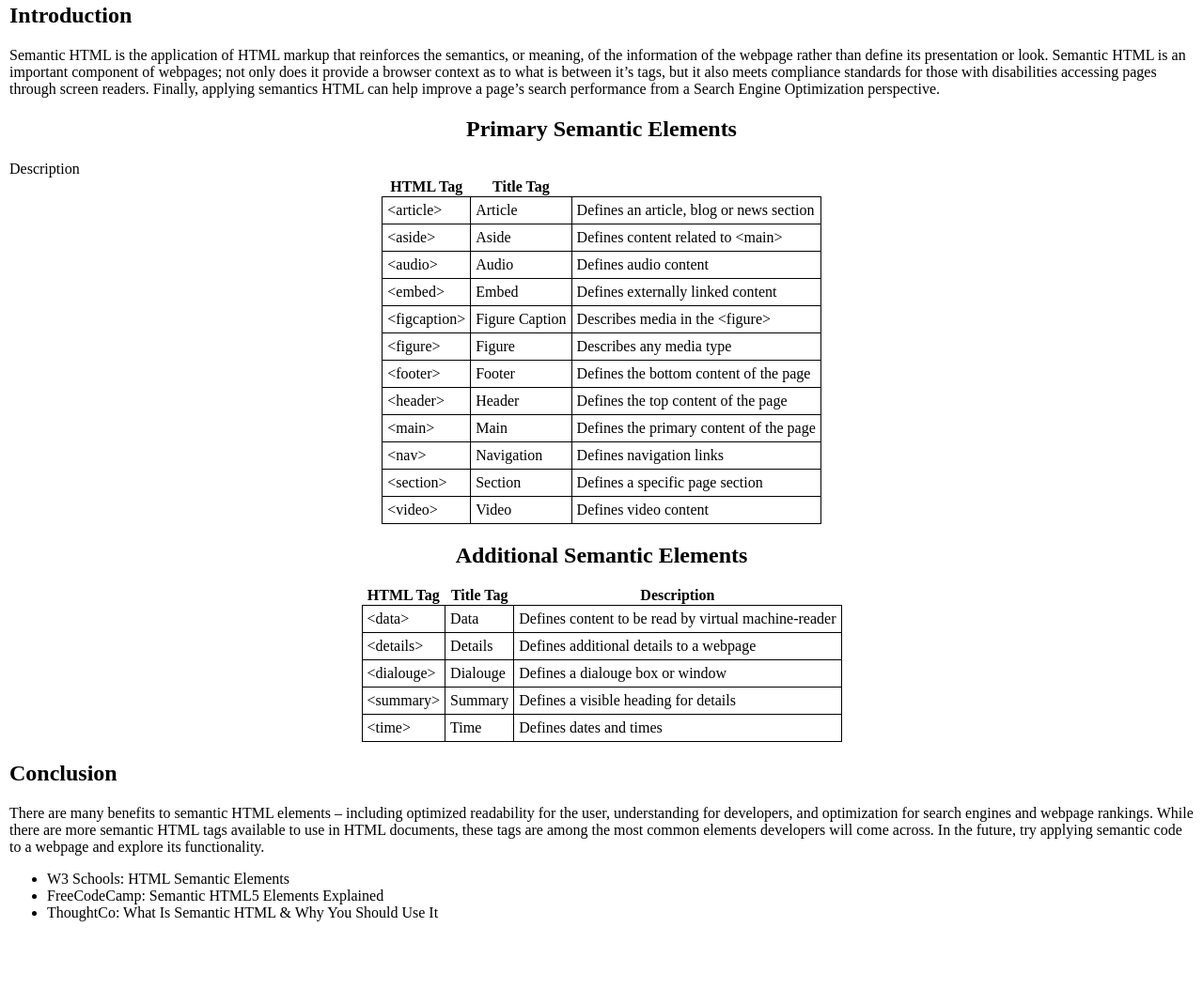
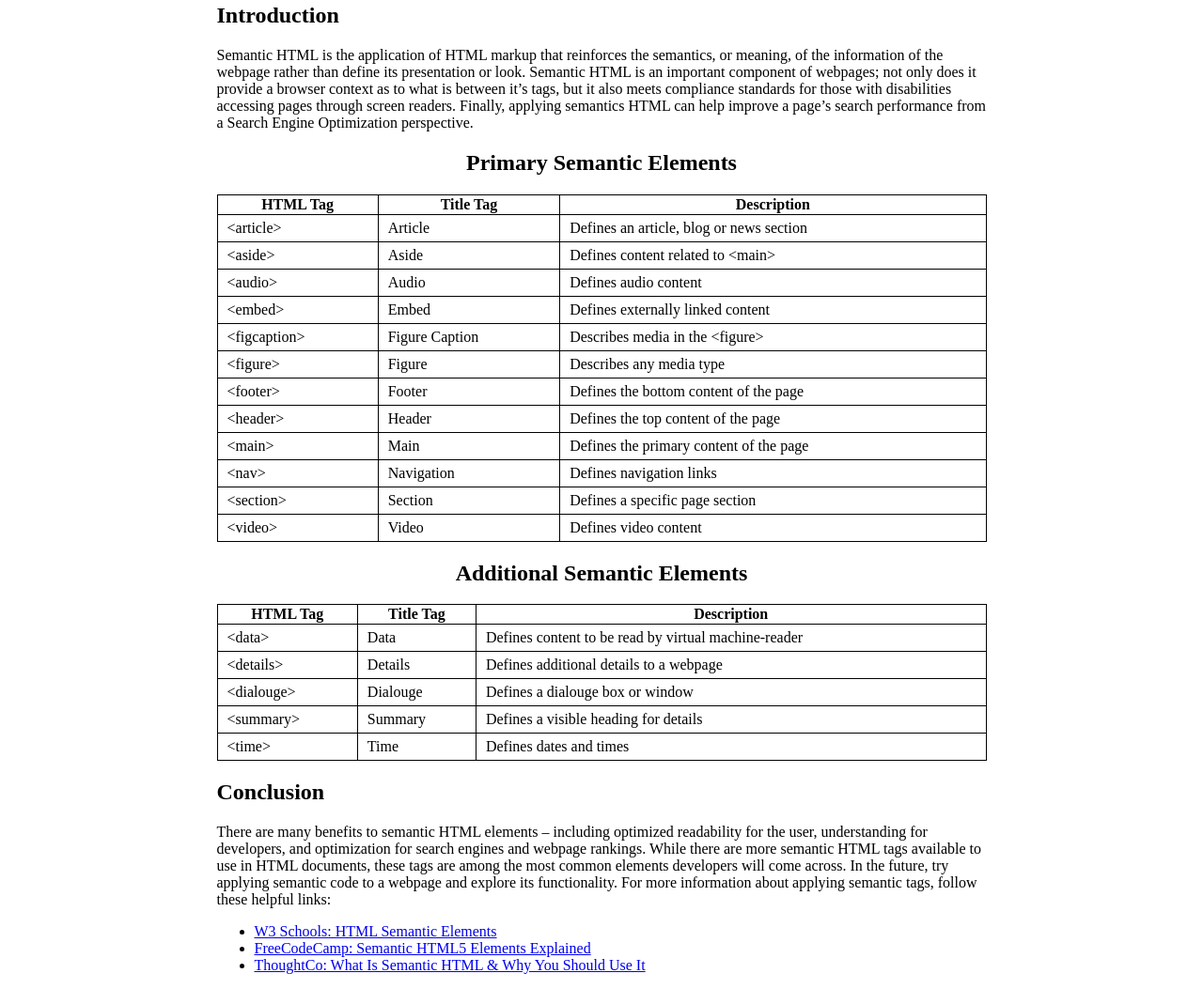
Before and after one commit to BenjaminPaq/Cheat-Sheet, a plain HTML site: page index.html in a window 1280 px wide. Shown: the part 77-1130 px from the top of the page at 94% size. Before the commit the page ends 1074 px from the top, so only its background shows below. Drawn offline with Linux system fonts and the light colour scheme.

Commit message:
Revised Style, Box Model Applied

```diff
--- a/index.html
+++ b/index.html
@@ -8,15 +8,17 @@
         <header id="title">
             <h1>Cheatsheet Project: Semantic Elements</h1>
         </header>
-        <h2>Introduction</h2>
-        <p>Semantic HTML is the application of HTML markup that reinforces the semantics, or meaning, of the information of the webpage rather than define its presentation or look. Semantic HTML is an important component of webpages; not only does it provide a browser context as to what is between it’s tags, but it also meets compliance standards for those with disabilities accessing pages through screen readers. Finally, applying semantics HTML can help improve a page’s search performance from a Search Engine Optimization perspective.</p>
+        <div id="open">
+            <h2>Introduction</h2>
+            <p>Semantic HTML is the application of HTML markup that reinforces the semantics, or meaning, of the information of the webpage rather than define its presentation or look. Semantic HTML is an important component of webpages; not only does it provide a browser context as to what is between it’s tags, but it also meets compliance standards for those with disabilities accessing pages through screen readers. Finally, applying semantics HTML can help improve a page’s search performance from a Search Engine Optimization perspective.</p>
+        </div>
         <h2 class="table-heading">Primary Semantic Elements</h2>
                 <table id="primary">
                     <thead>
                         <tr>
-                            <th class="tag">HTML Tag</th>
-                            <th class="title">Title Tag</th>
-                            <thc class="description">Description</th>
+                            <th>HTML Tag</th>
+                            <th>Title Tag</th>
+                            <th>Description</th>
                         </tr>
                     </thead>
                     <tbody>
@@ -115,12 +117,14 @@
                             <td>Defines dates and times</td>
                         </tr>
                 </table>
-           <h2>Conclusion</h2>
-           <p>There are many benefits to semantic HTML elements – including optimized readability for the user, understanding for developers, and optimization for search engines and webpage rankings. While there are more semantic HTML tags available to use in HTML documents, these tags are among the most common elements developers will come across. In the future, try applying semantic code to a webpage and explore its functionality.</p>
-           <ul>
-                <li>W3 Schools: HTML Semantic Elements</li>
-                <li>FreeCodeCamp: Semantic HTML5 Elements Explained</li>
-                <li>ThoughtCo: What Is Semantic HTML & Why You Should Use It</li>
-           </ul>
+            <div id="close">
+                <h2>Conclusion</h2>
+                <p>There are many benefits to semantic HTML elements – including optimized readability for the user, understanding for developers, and optimization for search engines and webpage rankings. While there are more semantic HTML tags available to use in HTML documents, these tags are among the most common elements developers will come across. In the future, try applying semantic code to a webpage and explore its functionality. For more information about applying semantic tags, follow these helpful links:</p>
+                <ul>
+                    <li><a href="https://www.w3schools.com/html/html5_semantic_elements.asp" rel="external link" >W3 Schools: HTML Semantic Elements</a></li>
+                    <li><a href="https://www.freecodecamp.org/news/semantic-html5-elements/" rel="external link">FreeCodeCamp: Semantic HTML5 Elements Explained</a></li>
+                    <li><a href="https://www.thoughtco.com/why-use-semantic-html-3468271" rel="external link">ThoughtCo: What Is Semantic HTML & Why You Should Use It</a></li>
+                </ul>
+           </div>
     </body>
 </html>
--- a/style.css
+++ b/style.css
@@ -3,7 +3,6 @@ header{
 }
 
 body{
-    padding: 25px, 50px;
     margin: 10px;
 
 }
@@ -13,8 +12,8 @@ table{
     margin-right: auto;
     border: 1px solid;
     padding: 0px;
-    border: 0px;
     border-collapse: collapse;
+    width: 65%;
 }
 
 .table-heading{
@@ -24,7 +23,17 @@ table{
 td{
     border: 1px solid;
     padding-top: 5px;
-    padding-left: 5px;
+    padding-left: 10px;
     padding-bottom: 5px;
-    padding-right: 5px;
+    padding-right: 10px;
 }
+
+th{
+    border: 1px solid;
+}
+
+#open, #close{
+    margin-left: auto;
+    margin-right: auto;
+    width: 65%;
+}
```
